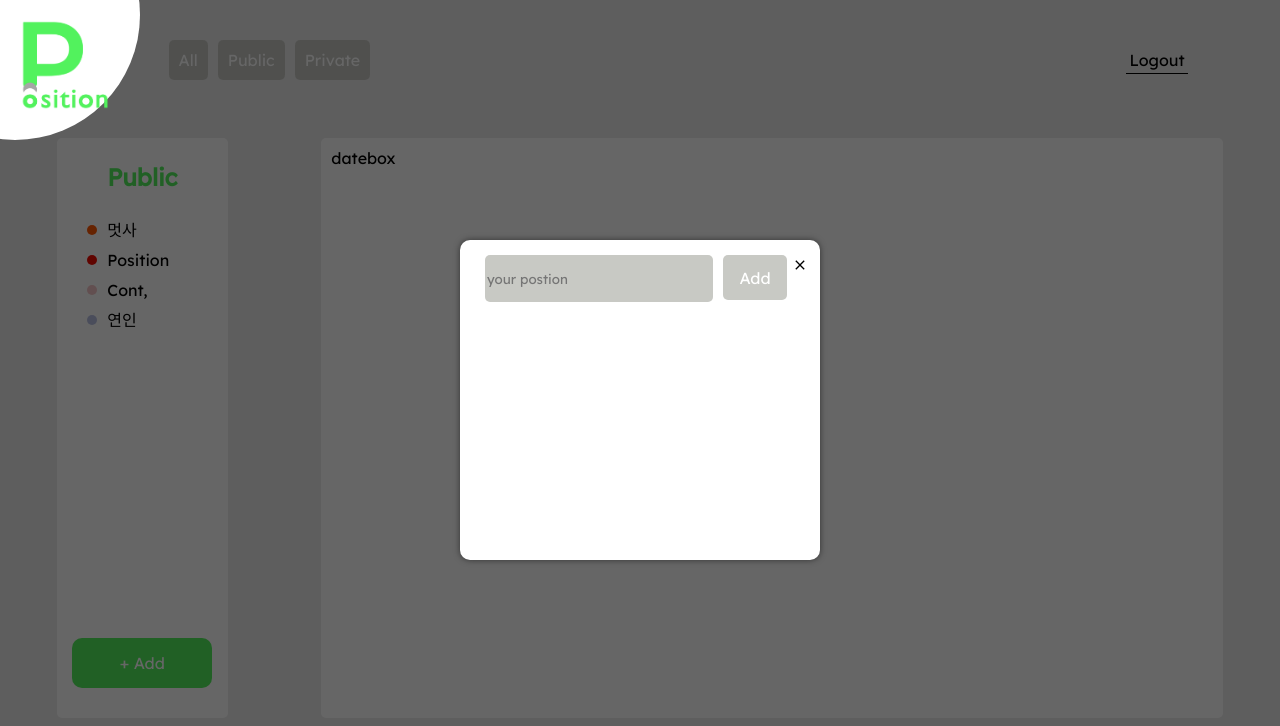
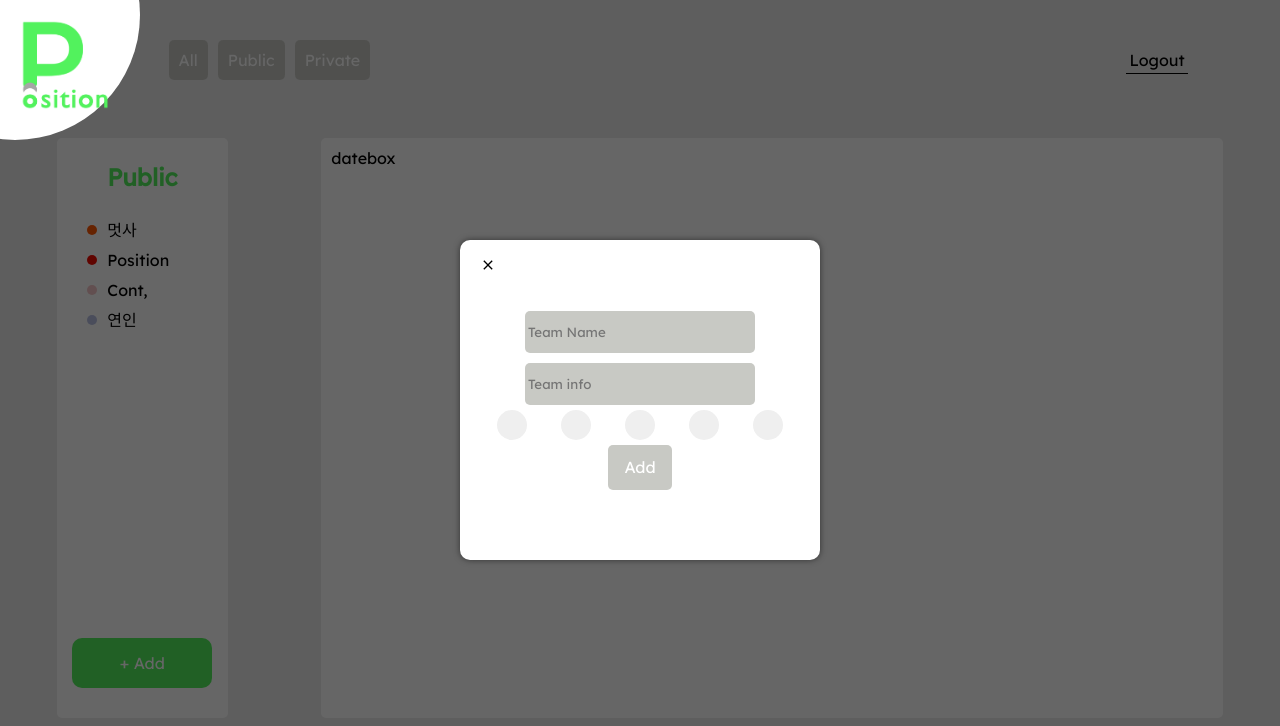
Before and after one commit to minji0345/position, a React (Create React App) app in the folder position_frontend/: page / in a window 1280 px wide. Both pictures are taken after a click on the link "+ Add". Shown: the top 726 px of the page. Built offline with nearby package versions, Linux system fonts and the light colour scheme.

Commit message:
Edit modal

```diff
--- a/position_frontend/src/compoenets/Modal.css
+++ b/position_frontend/src/compoenets/Modal.css
@@ -1,6 +1,15 @@
 .modal-inner{
     color: black;
+}
+
+.modal-inner-box{
+    color: black;
     width: 100%;
+    height: 100%;
+    display: flex;
+    flex-direction: column;
+    justify-content: center;
+    align-items: center;
 }
 
 .modal-inner input{
@@ -8,9 +17,10 @@
     background-color:#c8c9c4;
     margin:5px;
     width: 70%;
-    height: 15%;
+    height: 12%;
     border-radius: 5px;
     font-family: 'Lexend Deca', sans-serif;
+    padding: 3px;
 }
 
 .modal-btn{
@@ -32,11 +42,31 @@
 }
 
 .modal-close{
-    position: fixed;
-    margin-left: 0;
+    position: absolute;
+    margin-right:0;
     margin-top: 2%;
+    align-items:right;
 }
 
 .modal-close:hover {
     cursor: pointer;
 }
+
+.team-tagcolor-list{
+    display: flex;
+    width: 100%;
+    justify-content: space-around;
+}
+
+button.team-tagcolor{
+    width: 30px;
+    height: 30px;
+    border:none;
+    outline: none;
+    border-radius: 30px;
+}
+
+button.team-tagcolor:hover{
+    background-color: black;
+    cursor: pointer;
+}
--- a/position_frontend/src/compoenets/Modal.js
+++ b/position_frontend/src/compoenets/Modal.js
@@ -41,9 +41,19 @@ function Modal({ className,
             visible={visible}
             >
             <ModalInner tabIndex="0" className="modal-inner">
-                <input placeholder="your postion"></input>
-                <button className="modal-btn">Add</button>
                 {closable && <MdClose className="modal-close" onClick={close} />}
+                <div className="modal-inner-box">
+                    <input placeholder="Team Name"></input>
+                    <input placeholder="Team info"></input>
+                    <div className="team-tagcolor-list">
+                        <button className="team-tagcolor"></button>
+                        <button className="team-tagcolor"></button>
+                        <button className="team-tagcolor"></button>
+                        <button className="team-tagcolor"></button>
+                        <button className="team-tagcolor"></button>
+                    </div>
+                    <button className="modal-btn">Add</button>
+                </div>
             </ModalInner>
             </ModalWrapper>
         </>
```
